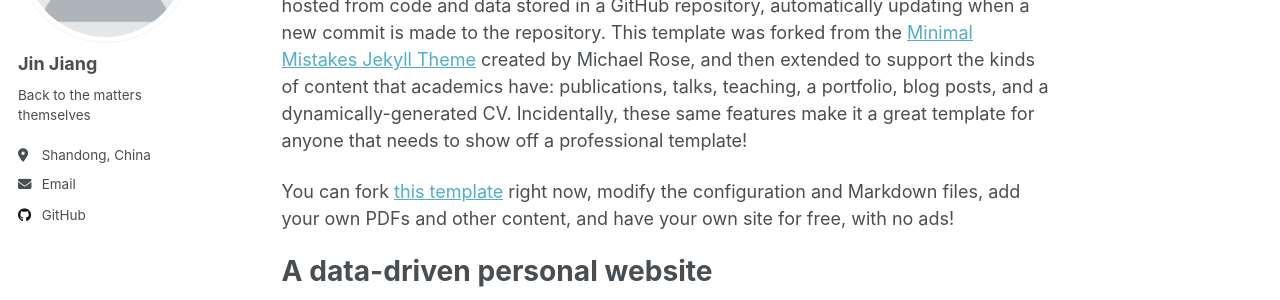
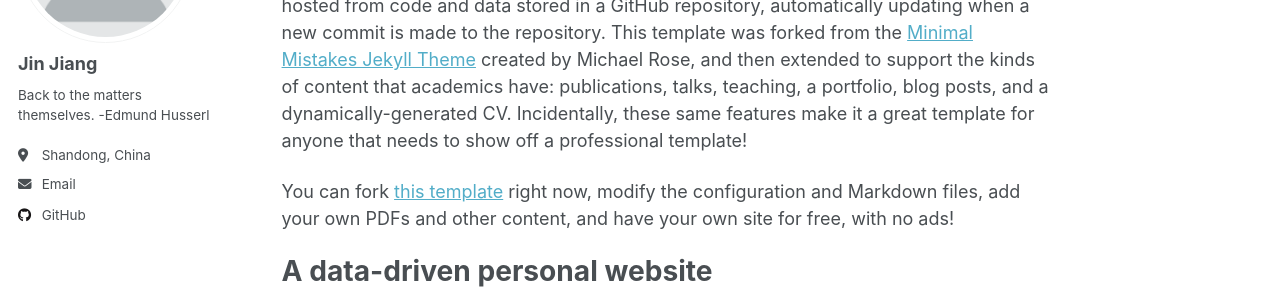
Before and after one commit to HollowolloH/hollowolloh.github.io, a Jekyll site: the page built from _pages/about.md, in a window 1280 px wide. Shown: the part 231-531 px from the top of the page. Built offline with Jekyll 4.4.1, drawn with Linux system fonts in a browser that asks for light colours; a script that is not in the unit is left out.

Commit message:
Update _config.yml

```diff
--- a/_config.yml
+++ b/_config.yml
@@ -25,7 +25,7 @@ author:
   avatar           : "profile.png"
   name             : "Jin Jiang"
   pronouns         : # example: "she/her"
-  bio              : "Back to the matters themselves"
+  bio              : "Back to the matters themselves. -Edmund Husserl"
   location         : "Shandong, China"
   employer         : #"Red Brick University"
   uri              : # URL
```
